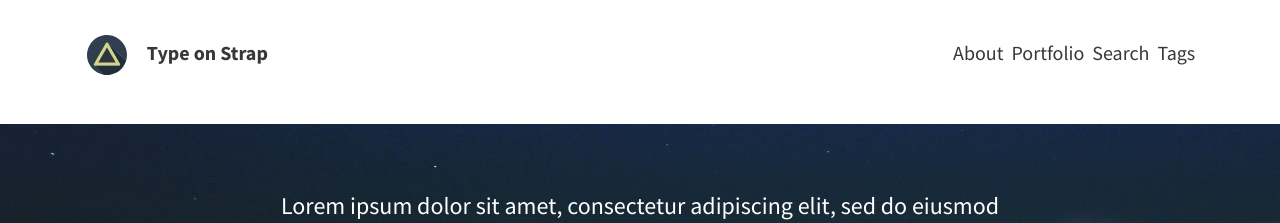
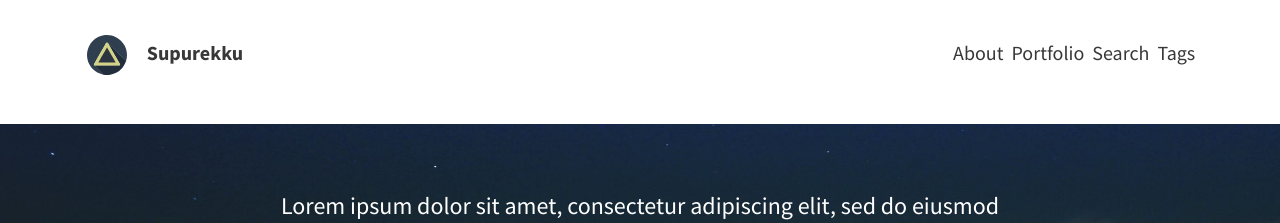
Before and after one commit to supurekku/Supurekku, a Jekyll site: the page built from index.html, in a window 1280 px wide. Shown: the top 223 px of the page. Built offline with Jekyll 4.4.1, drawn with Linux system fonts in a browser that asks for light colours; the list of posts is cut into pages by our own code.

Commit message:
Others#, update.

```diff
--- a/_config.yml
+++ b/_config.yml
@@ -5,11 +5,11 @@ url: "https://supurekku.github.io"
 # THEME-SPECIFIC CONFIGURATION
 theme_settings:
   # Meta
-  title: Type on Strap
+  title: Supurekku
   avatar: assets/img/triangle.svg
   favicon: assets/favicon.ico
   gravatar: # Email MD5 hash
-  description: "A website with blog posts and pages" # used by search engines
+  description: "A website for Supurekku open source community" # used by search engines
 
   # Header and footer text
   header_text: >
--- a/_includes/head.html
+++ b/_includes/head.html
@@ -62,8 +62,7 @@
     <!-- seo tags -->
     {% seo %}
         <!-- Manual seo tags -->
-        <!--
+
         <title>{% if page.title %}{{ page.title }} |{% endif %} {{ site.theme_settings.title }}</title>
         <meta name="description" content="{% if page.excerpt %}{{ page.excerpt | strip_html | strip_newlines | truncate: 160 }}{% else %}{{ site.theme_settings.description }}{% endif %}">
-        -->
 </head>
```
